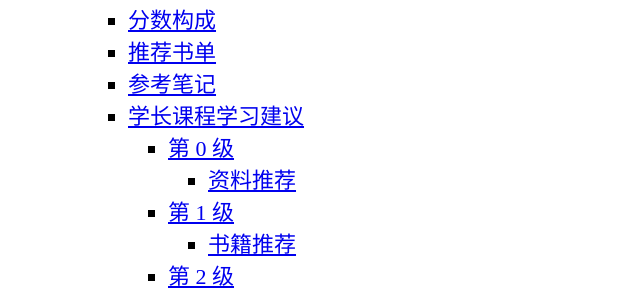
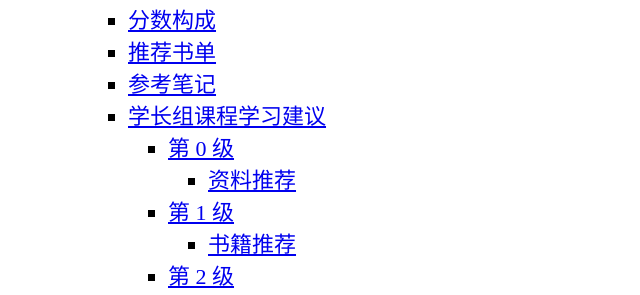
Before and after one commit to ZJU-Turing/TuringCourses, an MkDocs documentation site: the page built from docs/major_basic/programming/index.md, in a window 1280 px wide and 900 px high, scrolled down 13228 px. Shown: the part 156-451 px from the top of the window, without its empty margins (0-640 px from the left). Built offline with MkDocs 1.6.1 and Material for MkDocs 9.7.7, drawn with Linux system fonts in a browser that asks for light colours; comment, search, counter and statistics services are not loaded; some of the changed text lies outside the part shown.

Commit message:
fix: typo

```diff
--- a/docs/major_basic/programming/index.md
+++ b/docs/major_basic/programming/index.md
@@ -33,7 +33,7 @@
 - xg 整理的 50 道程设常问、易错题：https://note.tonycrane.cc/cs/pl/c_cpp/#_6
     虽然是非图灵的 C 小程，理论题目比程算要刁钻，这些问题仍然可以参考一下
 
-## 学长课程学习建议
+## 学长组课程学习建议
 
 !!! abstract
     21 级学长组编写、22 级学长组修改后的学习建议。
```
